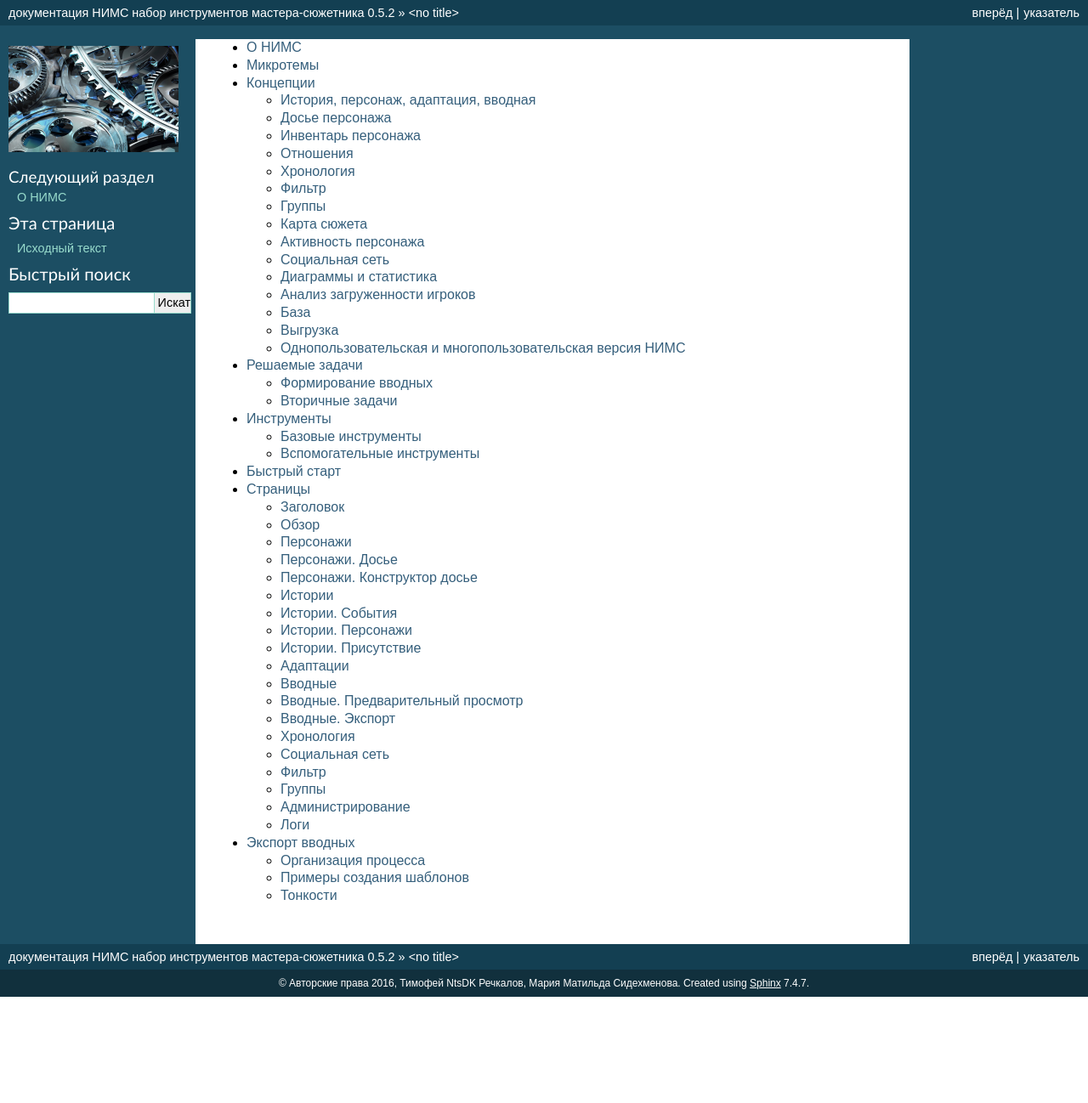
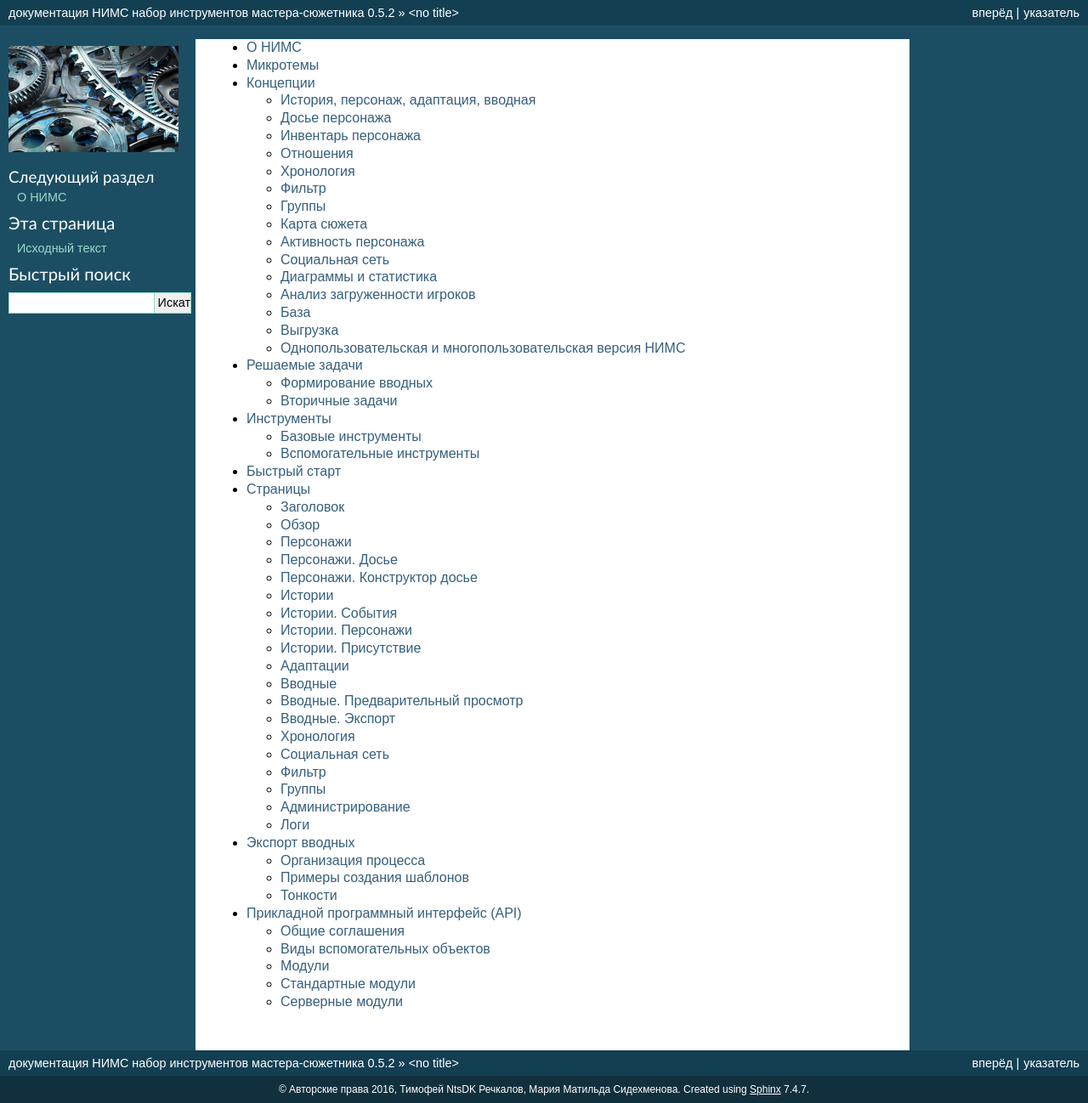
Before and after one commit to NtsDK/larpwriter-toolkit-nims-translations, a Sphinx documentation site: the page built from ru/doc/nims.rst, in a window 1280 px wide. Shown: the whole page at 85% size. Built offline with Sphinx 7.4.7, drawn with Linux system fonts in a browser that asks for light colours; before the commit the page ends 1173 px from its top, so only the background shows below that; part of the change alters nothing that is shown.

Commit message:
Basic API description.

```diff
--- /dev/null
+++ b/ru/doc/api.rst
@@ -0,0 +1,491 @@
+.. _api-description:
+
+Прикладной программный интерфейс (API)
+======================================
+
+Часто при работе с разными сервисами возникает потребность в API - возможности программного доступа из сторонних источников. В НИМСе с этим всё проще - он сам с собой работает через API. Всё что здесь перечислено, это родной интерфейс НИМСа, работа с которым осуществляется через Ajax.
+
+Общие соглашения
+----------------
+
+API разбит на модули, адаптированные для исполнения как в браузере, так и в Node.js. Модули принимают на вход объект базы и вспомогательные объекты/сущности/API. Модуль добавляет свои функции в прототип объекта базы.
+
+Виды прототипных функций:
+
+	#. Функции прототипа начинающиеся на get и is - функции возвращающие данные из базы. Все вызовы этих функций транслируются в GET запросы.
+
+	#. Функции прототипа начинающиеся на _ - вспомогательные функции. Не транслируются в HTTP запросы.
+
+	#. Все остальные функции прототипа - функции передачи данных для сохранения в базу. Все вызовы этих функций транслируются в PUT запросы.
+
+Виды не прототипных функций:
+
+	#. Внутренние вспомогательные функции - никому вне модуля не видны, в большинстве своем синхронны.
+
+	#. Функции, добавляемые в объект listeners - функции, для сохранения согласованности данных между разными модулями. Должны быть синхронными. Пример: при удалении пункта досье необходимо удалить его из всех персонажей и фильтров групп.
+
+	#. Функции, добавляемые в объект dbmsUtils - внутренние вспомогательные функции, которые могут использоваться в более чем одном модуле.
+
+Все функции API, предполагающие асинхронное исполнение (GET/PUT запросы), принимают последним аргументом колбек.
+
+Первым аргументом колбека всегда ожидается объект ошибки.
+
+На сервере после колбека дополнительным аргументом передаётся информация о пользователе, инициировавшем вызов функции.
+
+Вспомогательные функции могут быть как на колбеках, так и быть синхронными.
+
+Виды вспомогательных объектов
+-----------------------------
+
+Модули принимают на вход объект базы и вспомогательные объекты/сущности/API.
+
+	#. Migrator - объект, вносящий изменения для сохранения обратной совместимости в базу.
+
+	#. CommonUtils - вспомогательные функции, которые необходимо вызывать как в браузере, так и на сервере.
+
+	#. EventEmitter - внутренний обработчик событий для связи между модулями.
+
+	#. R - библиотека для функционального программирования на JavaScript - Ramda.
+
+	#. Ajv - библиотека проверки JSON схем.
+
+	#. Schema - набор функций для генерации JSON схемы базы НИМС.
+
+	#. Errors - набор объектов ошибок.
+
+	#. listeners - объект для хранения подписчиков. На его основе инициализируется EventEmitter при загрузке базы НИМС.
+
+	#. Constants - константы.
+
+	#. dbmsUtils - межмодульные утилиты, необходимые для использования внутри базы.
+
+	#. dateFormat - библиотека для работы с форматированием времени.
+
+	#. custom - объект для получения вспомогательной информации из модуля.
+
+Модули
+------
+
+Общий принцип работы модуля - разрешено читать любую информацию из базы напрямую, в том числе, не входящую в область ответственности модуля. Разрешено вносить изменения в только ту часть базы, которая входит в область ответственности модуля.
+
+Стандартные модули
+------------------
+
+Модуль accessManagerAPI
+^^^^^^^^^^^^^^^^^^^^^^^
+
+Административные задачи - настройки прав, управление учетными записями мастеров и игроков.
+
+	getManagementInfo(callback) - получение всей информации по уровням доступа.
+
+	assignAdmin(name, callback) - назначение администратора.
+
+	assignEditor(name, callback) - назначение редактора.
+
+	removeEditor(callback) - удаление редактора.
+
+	changeAdaptationRightsMode(mode, callback) - смена режима наследования адаптаций.
+
+	removeMaster(name, callback) - удаление мастера.
+
+	removePermission(userName, names, callback) - удаление прав владения объектом.
+
+	assignPermission(userName, names, callback) - назначение права владения объектом.
+
+	getPlayerLoginsArray(callback) - получение списка имен игроков с учетными записями.
+
+	removePlayerLogin(userName, callback) - удаление учетной записи игрока.
+
+	getWelcomeText(callback) - получение приветственного текста для игрока.
+
+	setWelcomeText(text, callback) - изменение приветственного текста для игрока.
+
+	getPlayersOptions(callback) - получение прав игроков: возможность создавать игрока и возможность создавать персонажа.
+
+	setPlayerOption(name, value, callback) - изменение прав игроков.
+
+Заглушки - эти функции реализованы на сервере, но необходимо иметь их прототипы в общем интерфейсе для сборки Ajax обёрток:
+
+	createMaster(name, password, callback) - создание мастера. Невыполнимая операция: сохранение пароля.
+
+	changeMasterPassword(userName, newPassword, callback) - Смена пароля мастера. Невыполнимая операция: сохранение пароля.
+
+	publishPermissionsUpdate(callback) - широковещательная рассылка об изменении прав пользователей. Невыполнимая операция: принудительное уведомление всех пользователей об изменениях в правах владения/настройках сервера.
+
+	createPlayer(userName, password, callback) - создание игрока+учетная запись. Невыполнимая операция: сохранение пароля.
+
+	createPlayerLogin(userName, password, callback) - создание учетной записи игрока. Невыполнимая операция: сохранение пароля.
+
+	changePlayerPassword(userName, password, callback) - смена пароля учетной записи игрока. Невыполнимая операция: сохранение пароля.
+
+	getPlayerProfileInfo(callback) - получение информации о профилях игрока/персонажа. Невыполнимая операция: нет информации о пользователе, вызвавшем функцию.
+
+	createCharacterByPlayer(characterName, callback) - создание персонажа игроком. Невыполнимая операция: нет информации о пользователе, вызвавшем функцию.
+
+Зависимости от профилей - переименование/удаление профиля игрока приводит к переименованию/удалению учетной записи игрока:
+
+	_renameProfile(type, fromName, toName)
+
+	_removeProfile(type, characterName)
+
+
+Модуль baseAPI
+^^^^^^^^^^^^^^
+
+Базовые функции.
+
+	_init(listeners) - инициализация межмодульных подписок.
+
+	getDatabase(callback) - вернуть базу.
+
+	setDatabase(database, callback) - вгрузить базу.
+
+	getMetaInfo(callback) - получить метаинформацию.
+
+	setMetaInfo(name, value, callback) - обновить поле в метаинформации.
+
+
+Модуль briefingExportAPI
+^^^^^^^^^^^^^^^^^^^^^^^^
+
+Выгрузка данных для экспорта.
+
+	getBriefingData(selectedCharacters, selectedStories, exportOnlyFinishedStories, callback) - вернуть данные для выгрузки.
+
+Модуль consistencyCheckAPI
+^^^^^^^^^^^^^^^^^^^^^^^^^^
+
+Проверка базы на согласованность с помощью JSON schema и инвариантов.
+
+	getConsistencyCheckResult(callback) - проверить базу на согласованность.
+
+Модуль entityAPI
+^^^^^^^^^^^^^^^^
+
+Общий интерфейс для работы с сущностями. Пока слабо развит.
+
+	getEntityNamesArray(type, callback) - вернуть список имён сущностей указанного типа.
+
+Модуль groupsAPI
+^^^^^^^^^^^^^^^^
+
+Работа с группами.
+
+	getGroupNamesArray(callback) - возвращает названия всех групп.
+
+	getGroup(groupName, callback) - возвращает всю информацию о группе.
+
+	getCharacterGroupTexts(characterName, callback) - возвращает все тексты групп для конкретного персонажа.
+
+	getAllCharacterGroupTexts(callback) - возвращает все тексты групп для каждого персонажа.
+
+	createGroup(groupName, callback) - создать группу.
+
+	renameGroup(fromName, toName, callback) - переименовать группу.
+
+	removeGroup(groupName, callback) - удалить группу.
+
+	saveFilterToGroup(groupName, filterModel, callback) - сохранить фильтр в группу.
+
+	updateGroupField(groupName, fieldName, value, callback) - обновить данные о группе.
+
+	getProfileFilterInfo(callback) - получить фильтр из группы.
+
+	getGroupCharacterSets(callback) - вернуть списки персонажей, состоящих в каждой группе.
+
+Зависимости от структуры досье - переименование/удаление/смена типа элементов досье, изменение списка элементов единственного/множественного выбора:
+
+	_removeProfileItem(type, index, profileItemName)
+
+	_changeProfileItemType(type, profileItemName, newType)
+
+	_renameProfileItem(type, newName, oldName)
+
+	_replaceEnumValue(type, profileItemName, defaultValue, newOptionsMap)
+
+Модуль groupSchemaAPI
+^^^^^^^^^^^^^^^^^^^^^
+
+Построение иерархии групп.
+
+	getGroupSchemas(callback) - возвращает иерархическую схему групп.
+
+Модуль investigationBoardAPI
+^^^^^^^^^^^^^^^^^^^^^^^^^^^^
+
+Работа с картой сюжета.
+
+	getInvestigationBoardData(callback) - возвращает информацию о карте сюжетов.
+
+	addBoardGroup(groupName, callback) - добавить группу на карту сюжета.
+
+	switchGroups(fromName, toName, callback) - заменить группу на карте сюжета.
+
+	setGroupNotes(groupName, notes, callback) - изменить заметку к группе на карте сюжета.
+
+	removeBoardGroup(groupName, callback) - удалить группу с карты сюжета.
+
+	createResource(resourceName, callback) - создать ресурс.
+
+	renameResource(fromName, toName, callback) - переименовать ресурс.
+
+	removeResource(resourceName, callback) - удалить ресурс.
+
+	addEdge(fromId, toId, callback) - добавить ребро.
+
+	setEdgeLabel(fromId, toId, label, callback) - изменить надпись на ребре.
+
+	removeEdge(fromId, toId, callback) - удалить ребро.
+
+Зависимость - список ребер на карте сюжета должен содержать списки первого уровня. Они добавляются/удаляются автоматически при изменении узлов.
+
+	_nodeAdded(nodeName, type)
+
+	_nodeRemoved(nodeName, type)
+
+	_nodeRenamed(fromName, toName, group)
+
+Зависимость - переименование/удаление групп влияет на карту сюжета.
+
+	_renameGroup(fromName, toName)
+
+	_removeGroup(groupName)
+
+Модуль logAPI
+^^^^^^^^^^^^^
+
+Модуль логирования действий пользователя.
+
+	log(userName, funcName, rewrite, params, callback) - добавить запись в лог.
+
+	getLog(pageNumber, callback) - получить записи лога.
+
+Модуль profileBindingAPI
+^^^^^^^^^^^^^^^^^^^^^^^^
+
+Управление привязками персонаж-игрок.
+
+	getProfileBindings(callback) - вернуть объект с привязками. Только привязки.
+
+	getExtendedProfileBindings(callback) - вернуть расширенный массив с привязками. Он содержит пары персонаж-игрок. В этих парах есть информация обо всех персонажах и игроках.
+
+	getProfileBinding(type, name, callback) - получить привязку для указанного профиля. Пара персонаж-игрок.
+
+	createBinding(characterName, playerName, callback) - создать привязку.
+
+	removeBinding(characterName, playerName, callback) - удалить привязку.
+
+Зависимость - переименование и удаление профилей персонажей и игроков меняет привязки.
+
+	_renameProfile(type, fromName, toName)
+
+	_removeProfile(type, profileName)
+
+Модуль profileConfigurerAPI
+^^^^^^^^^^^^^^^^^^^^^^^^^^^
+
+Работа со структурой досье.
+
+	getProfileStructure(type, callback) - получение структуры профиля.
+
+	createProfileItem(type, name, itemType, value, toEnd, selectedIndex, callback) - создать элемент профиля.
+
+	moveProfileItem(type, index, newIndex, callback) - переместить элемент профиля.
+
+	removeProfileItem(type, index, profileItemName, callback) - удалить элемент профиля.
+
+	changeProfileItemType(type, profileItemName, newType, callback) - изменить тип элемента профиля.
+
+	changeProfileItemPlayerAccess(type, profileItemName, playerAccessType, callback) - изменить уровень доступа игрока к элементу профиля.
+
+	renameProfileItem(type, newName, oldName, callback) - переименовать элемент профиля.
+
+	doExportProfileItemChange(type, profileItemName, checked, callback) - смена флага экспорта.
+
+	updateDefaultValue(type, profileItemName, value, callback) - изменить значение по умолчанию.
+
+Модуль profilesAPI
+^^^^^^^^^^^^^^^^^^
+
+Работа с досье персонажей и игроков.
+
+	getProfileNamesArray(type, callback) - получение списка имен досье.
+
+	getProfile(type, name, callback) - получить досье.
+
+	getAllProfiles(type, callback) - получить все досье.
+
+	createProfile(type, characterName, callback) - создать досье.
+
+	renameProfile(type, fromName, toName, callback) - переименовать досье.
+
+	removeProfile(type, characterName, callback) - удалить досье.
+
+	updateProfileField(type, characterName, fieldName, itemType, value, callback) - изменить значение в досье.
+
+Зависимость от структуры досье - создание/переименование/удаление элементов досье, смена типа элемента досье, изменение списка значений в единственном/множественном выборе.
+
+	_createProfileItem(type, name, itemType, value)
+
+	_removeProfileItem(type, index, profileItemName)
+
+	_changeProfileItemType(type, profileItemName, newType)
+
+	_renameProfileItem(type, newName, oldName)
+
+	_replaceEnumValue(type, profileItemName, defaultValue, newOptionsMap)
+
+	_replaceMultiEnumValue(type, profileItemName, defaultValue, newOptionsMap)
+
+Модуль relationsAPI
+^^^^^^^^^^^^^^^^^^^
+
+Работа с отношениями персонажей.
+
+	getRelationsSummary(characterName, callback) - получить информацию по отношениям указанного персонажа.
+
+	setCharacterRelation(fromCharacter, toCharacter, text, callback) - изменить текст отношения между персонажами.
+
+Зависимость - отношения зависят от переименования/удаления досье персонажей.
+
+	_renameCharacter(type, fromName, toName)
+
+	_removeCharacter(type, characterName)
+
+Модуль statisticsAPI
+^^^^^^^^^^^^^^^^^^^^
+
+Сбор статистики.
+
+	getStatistics(callback) - собрать и вернуть статистическую информацию.
+
+Модуль storyAdaptationsAPI
+^^^^^^^^^^^^^^^^^^^^^^^^^^
+
+Работа с адаптациями.
+
+	getFilteredStoryNames(showOnlyUnfinishedStories, callback) - возвращает список завершенных/незавершенных историй.
+
+	getStory(storyName, callback) - возвращает историю целиком.
+
+	setEventAdaptationProperty(storyName, eventIndex, characterName, type, value, callback) - изменяет свойство адаптации.
+
+Модуль storyBaseAPI
+^^^^^^^^^^^^^^^^^^^
+
+Управление историями и мастерские истории.
+
+	getStoryNamesArray(callback) - получить имена всех историй.
+
+	@deprecated
+	getAllStories(callback) - вернуть все истории. Используется в социальных сетях и по хорошему большая часть данных не используется.
+
+	getMasterStory(storyName, callback) - получить мастерскую историю.
+
+	setMasterStory(storyName, value, callback) - изменить мастерскую историю.
+
+	createStory(storyName, callback) - создать историю.
+
+	renameStory(fromName, toName, callback) - переименовать историю.
+
+	removeStory(storyName, callback) - удалить историю.
+
+Модуль storyCharactersAPI
+^^^^^^^^^^^^^^^^^^^^^^^^^
+
+Управление персонажами в истории.
+
+	getStoryCharacterNamesArray(storyName, callback) - получить список имен персонажей истории.
+
+	getStoryCharacters(storyName, callback) - получить персонажей истории.
+
+	addStoryCharacter(storyName, characterName, callback) - добавить персонажа в историю.
+
+	switchStoryCharacters(storyName, fromName, toName, callback) - заменить персонажа в истории.
+
+	removeStoryCharacter(storyName, characterName, callback) - удалить персонажа из истории.
+
+	updateCharacterInventory(storyName, characterName, inventory, callback) - изменить инвентарь персонажа.
+
+	onChangeCharacterActivity(storyName, characterName, activityType, checked, callback) - изменить активность персонажа.
+
+	addCharacterToEvent(storyName, eventIndex, characterName, callback) - добавить персонажа в событие.
+
+	removeCharacterFromEvent(storyName, eventIndex, characterName, callback) - удалить персонажа из события.
+
+Зависимость - переименование/удаление досье персонажей.
+
+	_renameCharacterInStories(type, fromName, toName)
+
+	_removeCharacterFromStories(type, characterName)
+
+Модуль storyEventsAPI
+^^^^^^^^^^^^^^^^^^^^^
+
+Управление событиями в истории.
+
+	getStoryEvents(storyName, callback) - получить все события истории.
+
+	createEvent(storyName, eventName, eventText, toEnd, selectedIndex, callback) - создать событие.
+
+	moveEvent(storyName, index, newIndex, callback) - переместить событие.
+
+	cloneEvent(storyName, index, callback) - клонировать событие.
+
+	mergeEvents(storyName, index, callback) - объединить события.
+
+	removeEvent(storyName, index, callback) - удалить события.
+
+	setEventOriginProperty(storyName, index, property, value, callback) - изменить свойство события.
+
+Модуль storyViewAPI
+^^^^^^^^^^^^^^^^^^^
+
+Функции специального представления историй.
+
+	getAllInventoryLists(characterName, callback) - получить весь список инвентаря для выбранного персонажа.
+
+	getCharacterEventGroupsByStory(characterName, callback) - получить список событий, сгруппированный по историям выбранного персонажа.
+
+	getCharacterEventsByTime(characterName, callback) - получить список событий персонажа в хронологическом порядке.
+
+	getEventsTimeInfo(callback) - получить информацию о времени событий (таймлайн).
+
+	getCharactersSummary(callback) - получить статистическую информацию о персонажах (фильтр).
+
+	getCharacterReport(characterName, callback) - собрать отчет о персонаже (отчет в досье).
+
+Модуль textSearchAPI
+^^^^^^^^^^^^^^^^^^^^
+
+Поиск по текстам.
+
+	getTexts(searchStr, textTypes, caseSensitive, callback) - возвращает список текстов с указанной подстрокой, в перечисленных типах текста и флагом регистрозависимости.
+
+Серверные модули
+----------------
+
+Модуль accessManagerOverridesAPI
+^^^^^^^^^^^^^^^^^^^^^^^^^^^^^^^^
+
+Определения и переопределения функций accessManagerAPI
+
+Модуль overridesAPI
+^^^^^^^^^^^^^^^^^^^
+
+Переопределения функций.
+
+Модуль permissionAPI
+^^^^^^^^^^^^^^^^^^^^
+
+Модуль контроля доступа.
+
+Модуль permissionSummaryAPI
+^^^^^^^^^^^^^^^^^^^^^^^^^^^
+
+Модуль поддержки информации о владельцах сущностей и администрированию.
+
+Модуль userAPI
+^^^^^^^^^^^^^^
+
+Управление учётными записями.
--- a/ru/doc/nims.rst
+++ b/ru/doc/nims.rst
@@ -22,6 +22,7 @@
 	quickStart
 	pages
 	export
+	api
 
 
 .. Indices and tables
```
